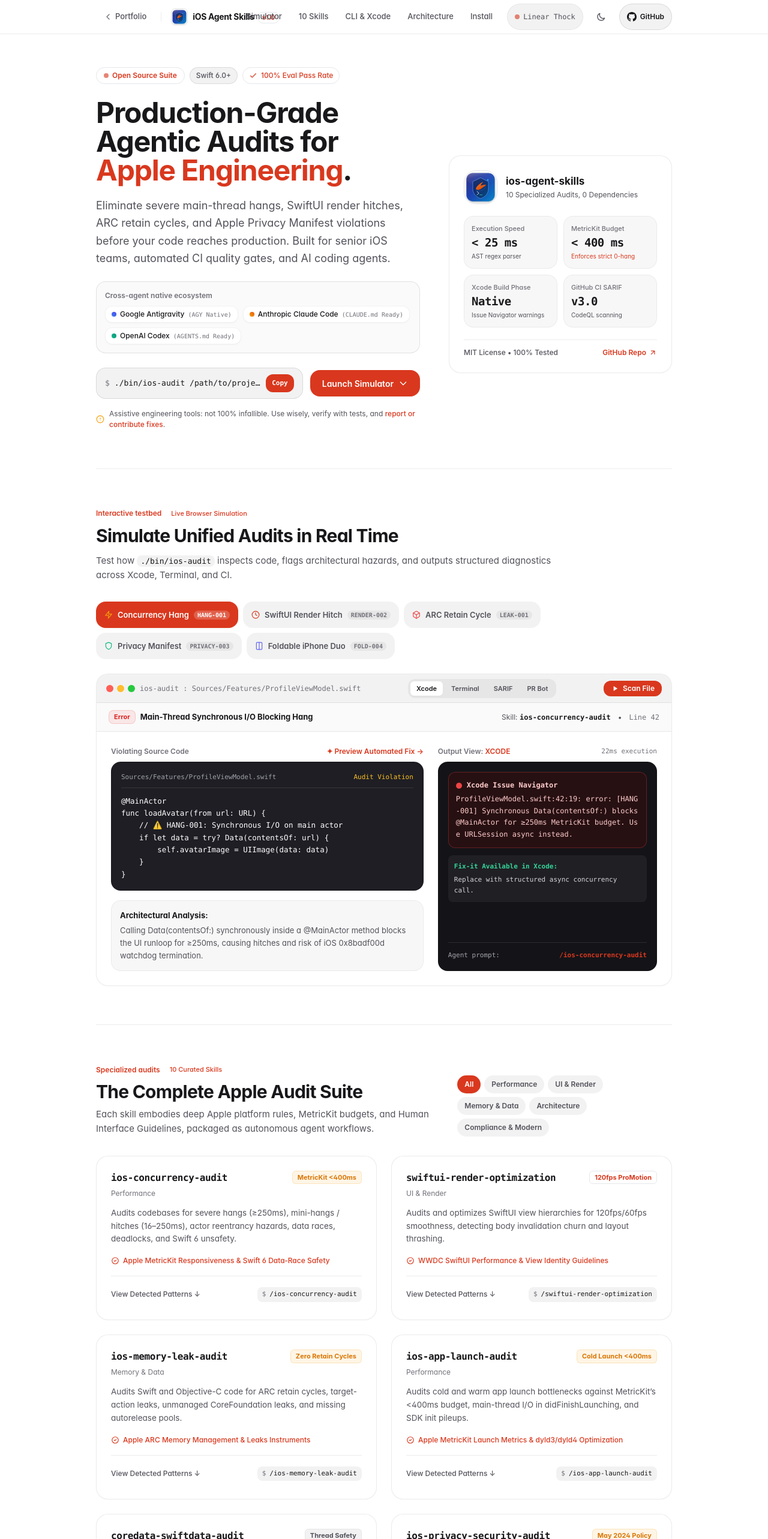
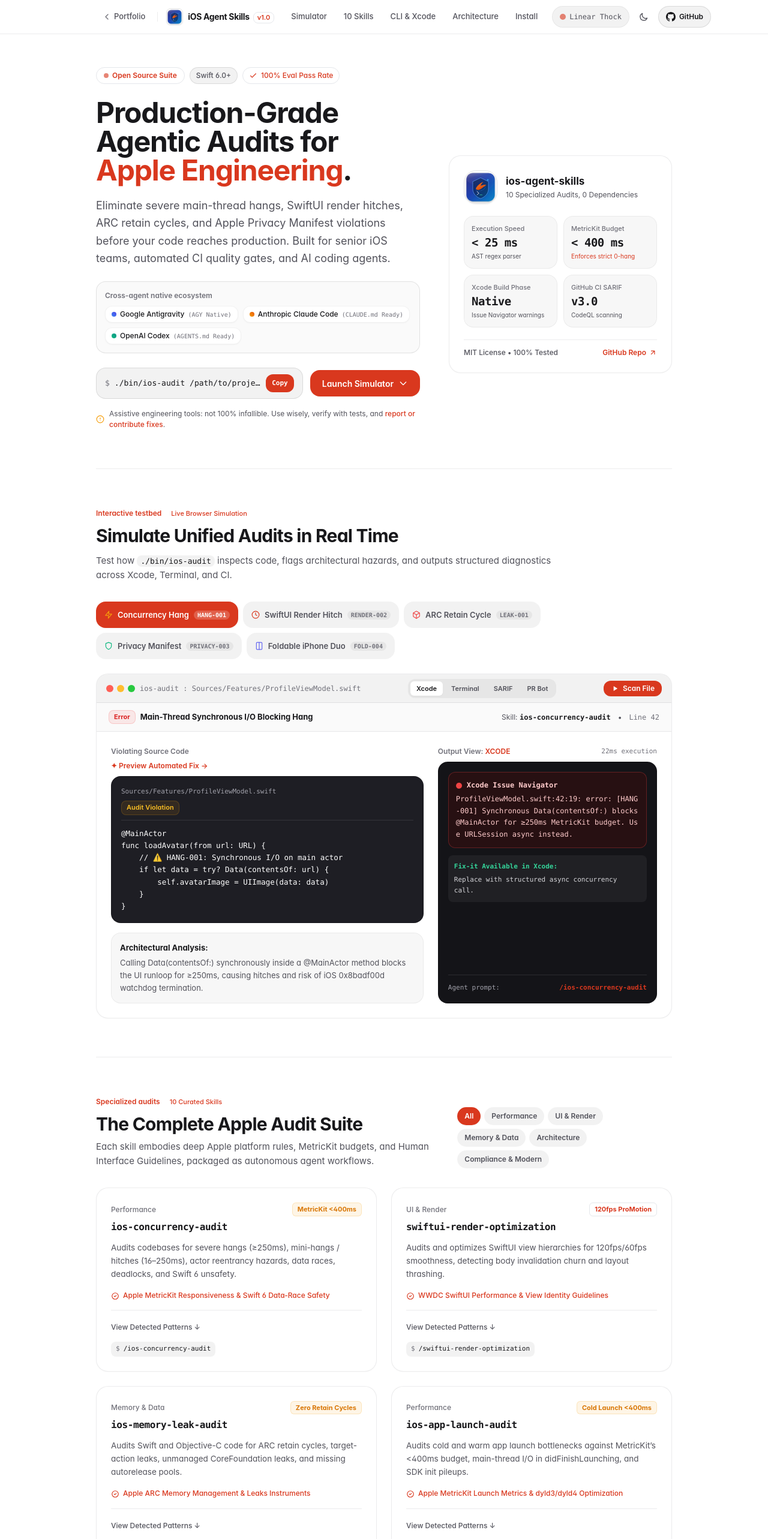
Before and after one commit to sendotjiam/sendotjiam-portfolio, a Next.js app: page /ios-agent-skills in a window 1280 px wide. Shown: the top 2566 px of the page at 60% size. Built offline with nearby package versions, Linux system fonts and the light colour scheme.

Commit message:
fix(mobile): resolve navbar title wrapping, code header collision, and command chip overflow

```diff
--- a/src/components/ios-skills/IosAuditSimulator.tsx
+++ b/src/components/ios-skills/IosAuditSimulator.tsx
@@ -544,14 +544,14 @@ export default function IosAuditSimulator() {
           {/* Left Column (7 cols): Swift Code Diff with Toggle */}
           <div className="lg:col-span-7 flex flex-col justify-between min-w-0">
             <div>
-              <div className="flex items-center justify-between gap-2 mb-2">
+              <div className="flex flex-col xs:flex-row xs:items-center justify-between gap-1.5 xs:gap-2 mb-2">
                 <span className="text-[12px] font-semibold text-apple-tertiary truncate">
                   {appliedFix ? 'Remediated Code (Fixed)' : 'Violating Source Code'}
                 </span>
                 <button
                   type="button"
                   onClick={() => setAppliedFix(!appliedFix)}
-                  className="text-[12px] font-semibold text-apple-tint hover:underline flex items-center gap-1 shrink-0"
+                  className="text-[12px] font-semibold text-apple-tint hover:underline flex items-center gap-1 shrink-0 self-start xs:self-auto"
                 >
                   {appliedFix ? '← Show Original Code' : '✦ Preview Automated Fix →'}
                 </button>
@@ -559,9 +559,13 @@ export default function IosAuditSimulator() {
 
               {/* Code Display Area */}
               <div className="rounded-xl overflow-hidden bg-[var(--terminal-card)] p-3 sm:p-4 text-white font-mono text-[12px] sm:text-[12.5px] leading-relaxed border border-black/20 shadow-inner">
-                <div className="flex items-center justify-between pb-2 mb-3 border-b border-white/10 text-[11px] text-zinc-400">
-                  <span className="truncate max-w-[180px] sm:max-w-none">{preset.file}</span>
-                  <span className={`shrink-0 ${appliedFix ? 'text-emerald-400' : 'text-amber-400'}`}>
+                <div className="flex flex-col xs:flex-row xs:items-center justify-between gap-1.5 pb-2 mb-3 border-b border-white/10 text-[11px] text-zinc-400">
+                  <span className="truncate font-mono min-w-0">{preset.file}</span>
+                  <span className={`shrink-0 whitespace-nowrap px-2 py-0.5 rounded font-sans font-semibold text-[10px] sm:text-[11px] self-start xs:self-auto ${
+                    appliedFix
+                      ? 'bg-emerald-500/10 text-emerald-400 border border-emerald-500/20'
+                      : 'bg-amber-500/10 text-amber-400 border border-amber-500/20'
+                  }`}>
                     {appliedFix ? '100% Clean' : 'Audit Violation'}
                   </span>
                 </div>
--- a/src/components/ios-skills/IosSkillsGrid.tsx
+++ b/src/components/ios-skills/IosSkillsGrid.tsx
@@ -245,17 +245,12 @@ export default function IosSkillsGrid() {
               className="apple-card p-5 sm:p-6 rounded-2xl flex flex-col justify-between border border-black/10 dark:border-white/10 transition-[box-shadow,border-color] duration-200 hover:shadow-apple-md"
             >
               <div>
-                {/* Top Header: Name & Badge */}
-                <div className="flex items-start justify-between gap-3 mb-3">
-                  <div>
-                    <h3 className="text-[16px] font-bold text-apple-label font-mono tracking-tight">
-                      {skill.name}
-                    </h3>
-                    <span className="text-[12px] text-apple-tertiary">{skill.category}</span>
-                  </div>
-
+                {/* Top Header: Category, Badge & Skill Name */}
+                <div className="mb-3">
+                  <div className="flex items-center justify-between gap-2 mb-1.5">
+                    <span className="text-[12px] text-apple-tertiary font-medium">{skill.category}</span>
                     <span
-                    className={`text-[11px] font-bold px-2 py-0.5 rounded-md shrink-0 ${
+                      className={`text-[11px] font-bold px-2 py-0.5 rounded-md shrink-0 whitespace-nowrap ${
                         skill.badgeType === 'highlight'
                           ? 'bg-amber-500/10 text-amber-600 dark:text-amber-400 border border-amber-500/20'
                           : skill.badgeType === 'accent'
@@ -266,6 +261,10 @@ export default function IosSkillsGrid() {
                       {skill.badge}
                     </span>
                   </div>
+                  <h3 className="text-[14.5px] xs:text-[15.5px] sm:text-[16px] font-bold text-apple-label font-mono tracking-tight">
+                    {skill.name}
+                  </h3>
+                </div>
 
                 {/* Summary */}
                 <p className="text-[13.5px] text-apple-secondary leading-relaxed mb-4">
@@ -273,11 +272,11 @@ export default function IosSkillsGrid() {
                 </p>
 
                 {/* Guideline Tag */}
-                <div className="mb-4 text-[12px] flex items-center gap-1.5 text-apple-tint">
-                  <svg aria-hidden="true" className="w-3.5 h-3.5 shrink-0" viewBox="0 0 24 24" fill="none" stroke="currentColor" strokeWidth="2">
+                <div className="mb-4 text-[12px] flex items-start gap-1.5 text-apple-tint leading-snug">
+                  <svg aria-hidden="true" className="w-3.5 h-3.5 shrink-0 mt-0.5" viewBox="0 0 24 24" fill="none" stroke="currentColor" strokeWidth="2">
                     <path strokeLinecap="round" strokeLinejoin="round" d="M9 12l2 2 4-4m6 2a9 9 0 11-18 0 9 9 0 0118 0z" />
                   </svg>
-                  <span className="truncate font-medium">{skill.guideline}</span>
+                  <span className="font-medium break-words">{skill.guideline}</span>
                 </div>
 
                 {/* Expandable Issues Caught */}
@@ -297,18 +296,18 @@ export default function IosSkillsGrid() {
               </div>
 
               {/* Bottom Actions */}
-              <div className="pt-3 border-t border-[var(--separator)] flex flex-wrap items-center justify-between gap-2 text-[12px]">
+              <div className="pt-3 border-t border-[var(--separator)] flex flex-col xs:flex-row xs:items-center justify-between gap-2 text-[12px]">
                 <button
                   type="button"
                   onClick={() => setExpandedSkill(isExpanded ? null : skill.id)}
-                  className="text-apple-secondary hover:text-apple-label font-medium transition-colors min-h-[36px] flex items-center"
+                  className="text-apple-secondary hover:text-apple-label font-medium transition-colors min-h-[32px] flex items-center self-start xs:self-auto"
                 >
                   {isExpanded ? 'Hide Patterns ↑' : 'View Detected Patterns ↓'}
                 </button>
 
-                <div className="flex items-center gap-1.5 font-mono text-[11px] px-2 py-1 rounded bg-black/5 dark:bg-white/10 text-apple-label shrink-0">
+                <div className="flex items-center gap-1.5 font-mono text-[11px] px-2 py-1 rounded bg-black/5 dark:bg-white/10 text-apple-label shrink-0 whitespace-nowrap self-start xs:self-auto">
                   <span className="text-apple-tertiary select-none">$</span>
-                  <span>{skill.command}</span>
+                  <span className="whitespace-nowrap">{skill.command}</span>
                 </div>
               </div>
             </div>
--- a/src/components/ios-skills/IosSkillsNav.tsx
+++ b/src/components/ios-skills/IosSkillsNav.tsx
@@ -84,12 +84,12 @@ export default function IosSkillsNav() {
 
   return (
     <header className="fixed top-0 inset-x-0 z-50 apple-glass transition-colors duration-200">
-      <div className="h-14 max-w-5xl mx-auto px-3.5 sm:px-8 flex items-center justify-between gap-1.5 sm:gap-3">
+      <div className="h-14 max-w-5xl mx-auto px-3.5 sm:px-8 flex items-center justify-between gap-2 sm:gap-3">
         {/* Left: Back to Portfolio + Brand */}
-        <div className="flex items-center gap-1.5 sm:gap-3 min-w-0">
+        <div className="flex items-center gap-1.5 sm:gap-2.5 shrink-0">
           <Link
             href="/"
-            className="group flex items-center gap-1 text-[13px] font-medium text-apple-secondary hover:text-apple-label transition-colors min-h-[44px] py-1 px-1.5 sm:px-3 rounded-full hover:bg-black/5 dark:hover:bg-white/5 focus-visible:outline-none focus-visible:ring-2 focus-visible:ring-apple-tint apple-btn-active shrink-0"
+            className="group flex items-center gap-1 text-[13px] font-medium text-apple-secondary hover:text-apple-label transition-colors min-h-[40px] py-1 px-1.5 sm:px-2.5 rounded-full hover:bg-black/5 dark:hover:bg-white/5 focus-visible:outline-none focus-visible:ring-2 focus-visible:ring-apple-tint apple-btn-active shrink-0"
             title="Return to Sendo's Portfolio"
           >
             <svg
@@ -111,7 +111,7 @@ export default function IosSkillsNav() {
 
           <Link
             href="#hero"
-            className="flex items-center gap-2 min-h-[44px] py-1 px-1 rounded-lg focus-visible:outline-none focus-visible:ring-2 focus-visible:ring-apple-tint min-w-0"
+            className="flex items-center gap-2 min-h-[40px] py-1 px-1 rounded-lg focus-visible:outline-none focus-visible:ring-2 focus-visible:ring-apple-tint shrink-0"
           >
             <div className="w-7 h-7 rounded-[7px] overflow-hidden border border-black/10 dark:border-white/10 shrink-0 shadow-apple-sm">
               <Image
@@ -123,7 +123,7 @@ export default function IosSkillsNav() {
                 priority
               />
             </div>
-            <div className="flex items-baseline gap-1.5 min-w-0">
+            <div className="flex items-baseline gap-1.5 shrink-0">
               <span className="text-[13px] sm:text-[14px] font-bold tracking-tight text-apple-label whitespace-nowrap">
                 iOS Agent Skills
               </span>
@@ -151,7 +151,7 @@ export default function IosSkillsNav() {
         </nav>
 
         {/* Right: Actions (Theme Toggle + GitHub Repo) */}
-        <div className="flex items-center gap-1 sm:gap-2 shrink-0">
+        <div className="flex items-center gap-1 sm:gap-1.5 shrink-0">
           {/* Keypad Switch Theme Toggle */}
           {mounted && (
             <button
@@ -159,10 +159,10 @@ export default function IosSkillsNav() {
               onClick={cycleSwitchProfile}
               aria-label={`Keypad switch profile: ${currentSwitch.name}. Click to switch theme.`}
               title={`Keypad switch profile: ${currentSwitch.name} (Click to switch)`}
-              className="min-h-[44px] px-2 sm:px-3 rounded-full text-[12px] font-medium text-apple-secondary hover:text-apple-label bg-black/5 dark:bg-white/10 hover:bg-black/10 dark:hover:bg-white/15 transition-colors flex items-center gap-1.5 focus-visible:outline-none focus-visible:ring-2 focus-visible:ring-apple-tint apple-btn-active border border-black/5 dark:border-white/10"
+              className="w-8 h-8 sm:w-auto min-h-[34px] sm:min-h-[36px] sm:px-3 sm:py-1 rounded-full text-[12px] font-medium text-apple-secondary hover:text-apple-label bg-black/5 dark:bg-white/10 hover:bg-black/10 dark:hover:bg-white/15 transition-colors flex items-center justify-center gap-1.5 focus-visible:outline-none focus-visible:ring-2 focus-visible:ring-apple-tint apple-btn-active border border-black/5 dark:border-white/10"
             >
               <span
-                className={`w-2 h-2 rounded-full ${currentSwitch.dotColor} shrink-0 animate-pulse`}
+                className={`w-2.5 h-2.5 rounded-full ${currentSwitch.dotColor} shrink-0 animate-pulse`}
                 aria-hidden="true"
               />
               <span className="hidden sm:inline font-mono">{currentSwitch.name}</span>
@@ -175,7 +175,7 @@ export default function IosSkillsNav() {
               type="button"
               onClick={toggleTheme}
               aria-label={isDark ? 'Switch to light theme' : 'Switch to dark theme'}
-              className="min-w-[40px] sm:min-w-[44px] min-h-[44px] p-2 rounded-full text-apple-secondary hover:text-apple-label hover:bg-black/5 dark:hover:bg-white/5 transition-colors flex items-center justify-center focus-visible:outline-none focus-visible:ring-2 focus-visible:ring-apple-tint apple-btn-active"
+              className="w-8 h-8 sm:w-9 sm:h-9 min-h-[34px] sm:min-h-[36px] rounded-full text-apple-secondary hover:text-apple-label hover:bg-black/5 dark:hover:bg-white/5 transition-colors flex items-center justify-center focus-visible:outline-none focus-visible:ring-2 focus-visible:ring-apple-tint apple-btn-active"
             >
               {isDark ? (
                 <svg
@@ -211,12 +211,12 @@ export default function IosSkillsNav() {
             </button>
           )}
 
-          {/* GitHub Star/Repo Link (Desktop & Tablet) */}
+          {/* GitHub Star/Repo Link (Desktop & Tablet only) */}
           <a
             href="https://github.com/sendotjiam/ios-agent-skills"
             target="_blank"
             rel="noopener noreferrer"
-            className="hidden sm:flex items-center gap-1.5 text-[12px] font-semibold text-apple-label bg-black/5 dark:bg-white/10 hover:bg-black/10 dark:hover:bg-white/15 transition-colors min-h-[44px] px-3 py-1 rounded-full border border-black/10 dark:border-white/10 focus-visible:outline-none focus-visible:ring-2 focus-visible:ring-apple-tint apple-btn-active"
+            className="hidden sm:flex items-center gap-1.5 text-[12px] font-semibold text-apple-label bg-black/5 dark:bg-white/10 hover:bg-black/10 dark:hover:bg-white/15 transition-colors min-h-[36px] px-3 py-1 rounded-full border border-black/10 dark:border-white/10 focus-visible:outline-none focus-visible:ring-2 focus-visible:ring-apple-tint apple-btn-active"
             title="View on GitHub"
           >
             <svg
@@ -235,7 +235,7 @@ export default function IosSkillsNav() {
             onClick={() => setMobileMenuOpen(!mobileMenuOpen)}
             aria-label="Toggle mobile navigation menu"
             aria-expanded={mobileMenuOpen}
-            className="md:hidden min-w-[40px] min-h-[44px] p-2 rounded-lg text-apple-secondary hover:text-apple-label hover:bg-black/5 dark:hover:bg-white/5 transition-colors flex items-center justify-center focus-visible:outline-none focus-visible:ring-2 focus-visible:ring-apple-tint"
+            className="md:hidden w-8 h-8 sm:w-9 sm:h-9 min-h-[34px] sm:min-h-[36px] rounded-lg text-apple-secondary hover:text-apple-label hover:bg-black/5 dark:hover:bg-white/5 transition-colors flex items-center justify-center focus-visible:outline-none focus-visible:ring-2 focus-visible:ring-apple-tint"
           >
             <svg
               className="w-5 h-5"
```
Lines whose indentation alone changed are shown as unchanged.
